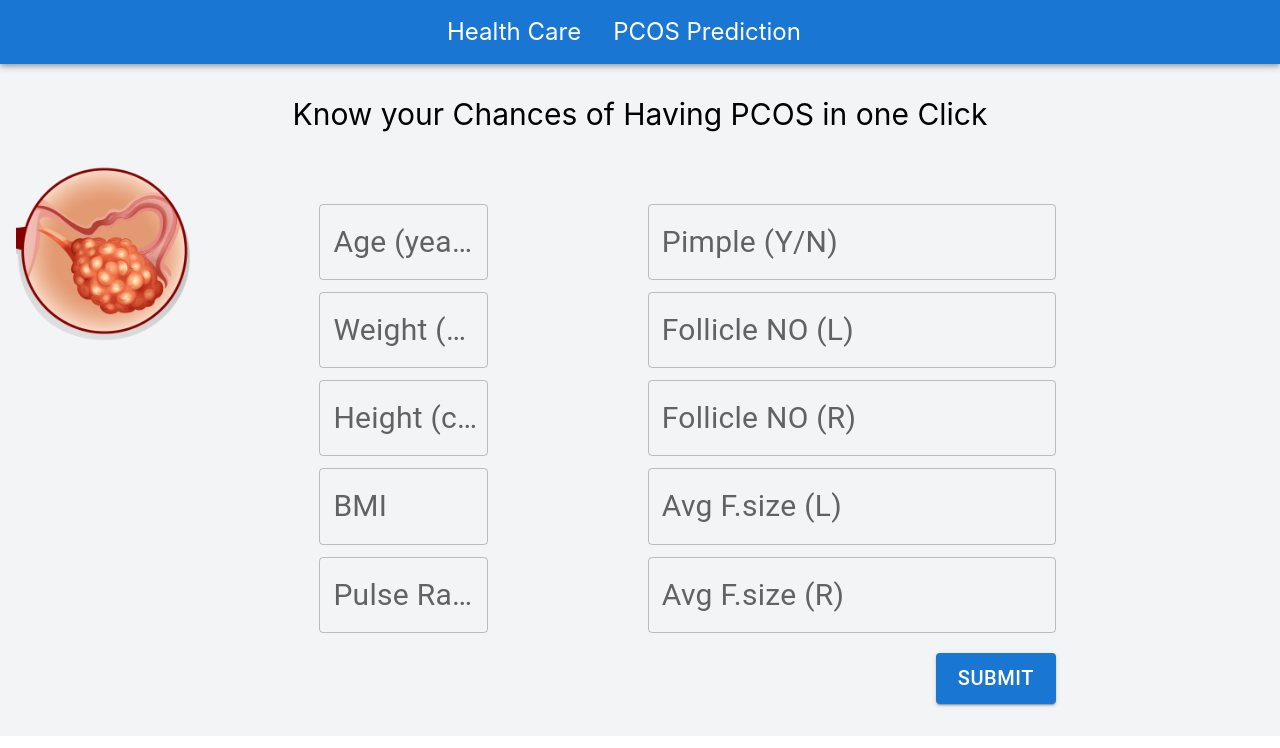
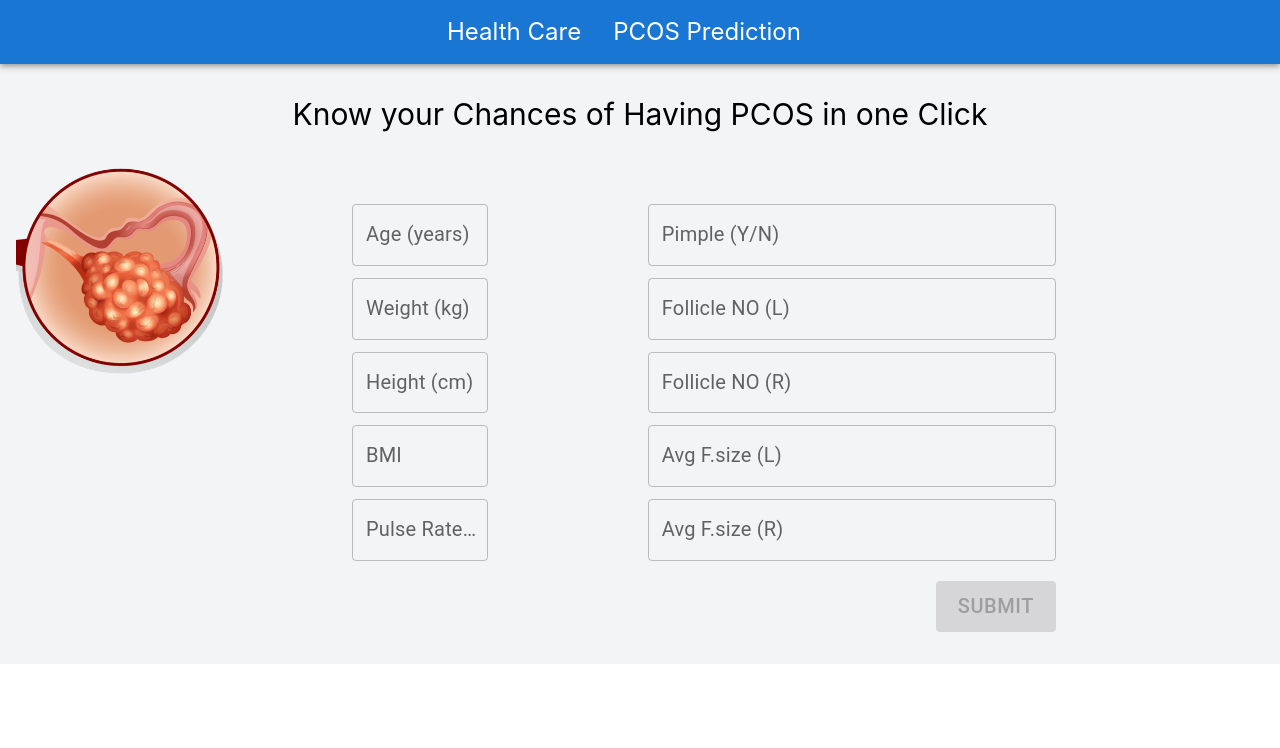
Before and after one commit to hossain-sazzad/PCOS_Prediction, a React (Create React App) app in the folder frontend/pcos_frontend/: page /pcos in a window 1280 px wide. Shown: the top 748 px of the page. Built offline with nearby package versions, Linux system fonts and the light colour scheme.

Commit message:
fixes home page, adds submit validation

```diff
--- a/frontend/pcos_frontend/src/home.js
+++ b/frontend/pcos_frontend/src/home.js
@@ -8,7 +8,7 @@ function Home() {
         <img
           src={process.env.PUBLIC_URL + '/home_1.jpg'}
           alt="My Image"
-          width={1700}
+          width={1100}
           height={200}
         />
       </div>
@@ -17,29 +17,29 @@ function Home() {
           className={''}
           src={process.env.PUBLIC_URL + '/home_2.jpg'}
           alt="My Image"
-          width={500}
+          width={300}
           height={200}
         />
         <img
           className={''}
           src={process.env.PUBLIC_URL + '/home_3.jpg'}
           alt="My Image"
-          width={500}
+          width={300}
           height={200}
         />
         <img
           className={''}
           src={process.env.PUBLIC_URL + '/home_4.jpg'}
           alt="My Image"
-          width={500}
+          width={300}
           height={200}
         />
       </div>
-      <div className="flex justify-center pl-4 pr-4 pb-8 gap-40">
+      <div className="flex justify-center pl-4 pr-4 pb-8 pt-32 gap-24">
         <Box
           border={1}
           p={2}
-          maxWidth={400}
+          maxWidth={300}
           height={200}
           display="flex"
           alignItems="center"
@@ -47,7 +47,7 @@ function Home() {
         >
           <Typography
             variant="body1"
-            style={{ fontSize: '1.5rem', textAlign: 'center' }}
+            style={{ fontSize: '1rem', textAlign: 'center' }}
           >
             PCOS is recognized worldwide as the leading endocrine & metabolic
             disorder in women.
@@ -56,7 +56,7 @@ function Home() {
         <Box
           border={1}
           p={2}
-          maxWidth={400}
+          maxWidth={300}
           height={200}
           display="flex"
           alignItems="center"
@@ -65,7 +65,7 @@ function Home() {
           <Typography
             variant="body1"
             align="center"
-            style={{ fontSize: '1.5rem', textAlign: 'center' }}
+            style={{ fontSize: '1rem', textAlign: 'center' }}
           >
             PCOS cannot be cured, but the hormonal imbalance and symptoms can be
             treated.
@@ -74,7 +74,7 @@ function Home() {
         <Box
           border={1}
           p={2}
-          maxWidth={400}
+          maxWidth={300}
           height={200}
           display="flex"
           alignItems="center"
@@ -83,7 +83,7 @@ function Home() {
           <Typography
             variant="body1"
             align="center"
-            style={{ fontSize: '1.5rem', textAlign: 'center' }}
+            style={{ fontSize: '1rem', textAlign: 'center' }}
           >
             PCOS it’s hard to explain to someone who has no clue. It’s a daily
             struggle being in pain or feeling sick on the inside.
--- a/frontend/pcos_frontend/src/pcos_calc.js
+++ b/frontend/pcos_frontend/src/pcos_calc.js
@@ -116,8 +116,8 @@ function Home() {
               onChange={(e) => setAge(e.target.value)}
               margin="dense"
               variant={'outlined'}
-              inputProps={{ style: { fontSize: 30 } }} // font size of input text
-              InputLabelProps={{ style: { fontSize: 30 } }} // font size of input label
+              inputProps={{ style: { fontSize: 20 } }} // font size of input text
+              InputLabelProps={{ style: { fontSize: 20 } }} // font size of input label
             />
             <TextField
               id="weight"
@@ -127,8 +127,8 @@ function Home() {
               onChange={(e) => setWeight(e.target.value)}
               margin="dense"
               variant={'outlined'}
-              inputProps={{ style: { fontSize: 30 } }} // font size of input text
-              InputLabelProps={{ style: { fontSize: 30 } }} // font size of input label
+              inputProps={{ style: { fontSize: 20 } }} // font size of input text
+              InputLabelProps={{ style: { fontSize: 20 } }} // font size of input label
             />{' '}
             <TextField
               id="height"
@@ -138,8 +138,8 @@ function Home() {
               onChange={(e) => setHeight(e.target.value)}
               margin="dense"
               variant={'outlined'}
-              inputProps={{ style: { fontSize: 30 } }} // font size of input text
-              InputLabelProps={{ style: { fontSize: 30 } }} // font size of input label
+              inputProps={{ style: { fontSize: 20 } }} // font size of input text
+              InputLabelProps={{ style: { fontSize: 20 } }} // font size of input label
             />{' '}
             <TextField
               id="bmi"
@@ -149,8 +149,8 @@ function Home() {
               onChange={(e) => setBmi(e.target.value)}
               margin="dense"
               variant={'outlined'}
-              inputProps={{ style: { fontSize: 30 } }} // font size of input text
-              InputLabelProps={{ style: { fontSize: 30 } }} // font size of input label
+              inputProps={{ style: { fontSize: 20 } }} // font size of input text
+              InputLabelProps={{ style: { fontSize: 20 } }} // font size of input label
             />{' '}
             <TextField
               id="pulse"
@@ -160,8 +160,8 @@ function Home() {
               onChange={(e) => setPulse(e.target.value)}
               margin="dense"
               variant={'outlined'}
-              inputProps={{ style: { fontSize: 30 } }} // font size of input text
-              InputLabelProps={{ style: { fontSize: 30 } }} // font size of input label
+              inputProps={{ style: { fontSize: 20 } }} // font size of input text
+              InputLabelProps={{ style: { fontSize: 20 } }} // font size of input label
             />
           </div>
           <div className={'flex flex-col p-8'}>
@@ -173,8 +173,8 @@ function Home() {
               onChange={(e) => setPimple(e.target.value)}
               margin="dense"
               variant={'outlined'}
-              inputProps={{ style: { fontSize: 30 } }} // font size of input text
-              InputLabelProps={{ style: { fontSize: 30 } }} // font size of input label
+              inputProps={{ style: { fontSize: 20 } }} // font size of input text
+              InputLabelProps={{ style: { fontSize: 20 } }} // font size of input label
             />
             <TextField
               id="follicleL"
@@ -184,8 +184,8 @@ function Home() {
               onChange={(e) => setFosL(e.target.value)}
               margin="dense"
               variant={'outlined'}
-              inputProps={{ style: { fontSize: 30 } }} // font size of input text
-              InputLabelProps={{ style: { fontSize: 30 } }} // font size of input label
+              inputProps={{ style: { fontSize: 20 } }} // font size of input text
+              InputLabelProps={{ style: { fontSize: 20 } }} // font size of input label
             />{' '}
             <TextField
               id="follicleR"
@@ -195,8 +195,8 @@ function Home() {
               onChange={(e) => setFosR(e.target.value)}
               margin="dense"
               variant={'outlined'}
-              inputProps={{ style: { fontSize: 30 } }} // font size of input text
-              InputLabelProps={{ style: { fontSize: 30 } }} // font size of input label
+              inputProps={{ style: { fontSize: 20 } }} // font size of input text
+              InputLabelProps={{ style: { fontSize: 20 } }} // font size of input label
             />{' '}
             <TextField
               id="fl"
@@ -206,8 +206,8 @@ function Home() {
               onChange={(e) => setFL(e.target.value)}
               margin="dense"
               variant={'outlined'}
-              inputProps={{ style: { fontSize: 30 } }} // font size of input text
-              InputLabelProps={{ style: { fontSize: 30 } }} // font size of input label
+              inputProps={{ style: { fontSize: 20 } }} // font size of input text
+              InputLabelProps={{ style: { fontSize: 20 } }} // font size of input label
             />{' '}
             <TextField
               id="fr"
@@ -217,8 +217,8 @@ function Home() {
               onChange={(e) => setFR(e.target.value)}
               margin="dense"
               variant={'outlined'}
-              inputProps={{ style: { fontSize: 30 } }} // font size of input text
-              InputLabelProps={{ style: { fontSize: 30 } }} // font size of input label
+              inputProps={{ style: { fontSize: 20 } }} // font size of input text
+              InputLabelProps={{ style: { fontSize: 20 } }} // font size of input label
             />
             <div className={'pt-4 pl-72 flex-row items-center'}>
               <Button
@@ -227,6 +227,18 @@ function Home() {
                 color="primary"
                 style={{ fontSize: '20px' }}
                 onClick={getPrediction}
+                disabled={
+                  age == null ||
+                  weight == null ||
+                  height == null ||
+                  bmi == null ||
+                  pulse == null ||
+                  pimple == null ||
+                  fosL == null ||
+                  fosR == null ||
+                  fL == null ||
+                  fR == null
+                }
               >
                 Submit
               </Button>
```
